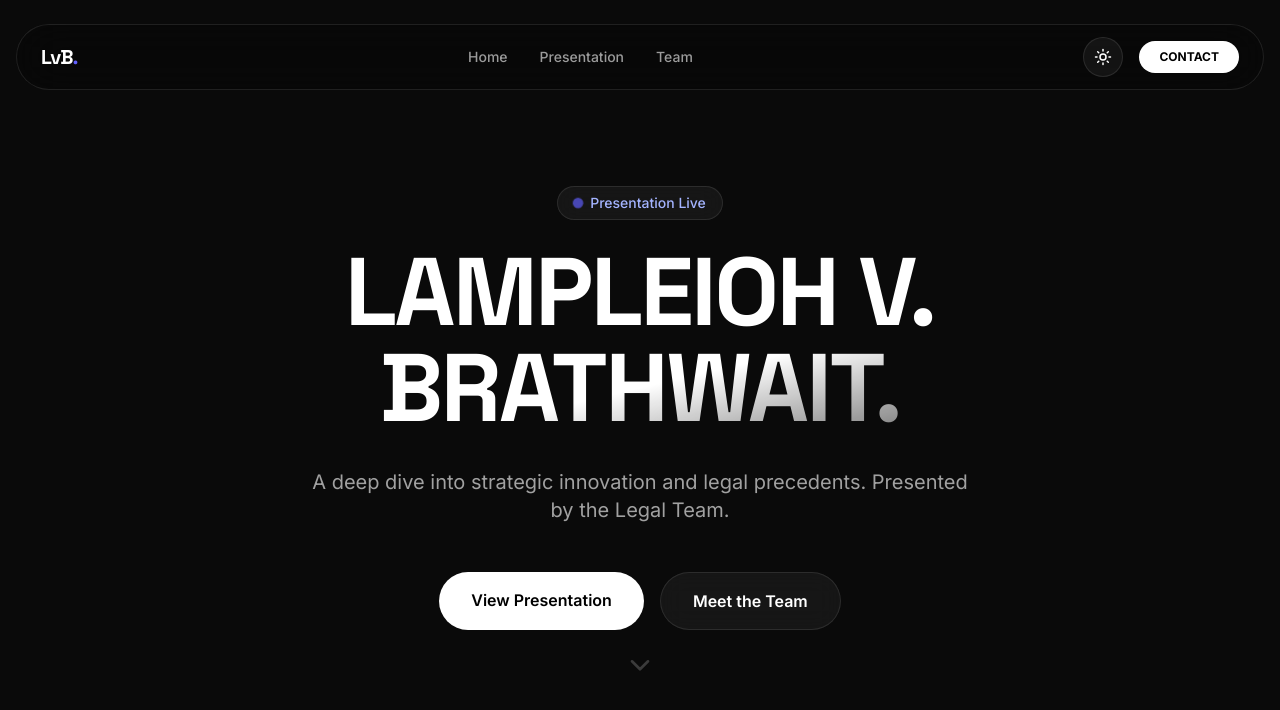
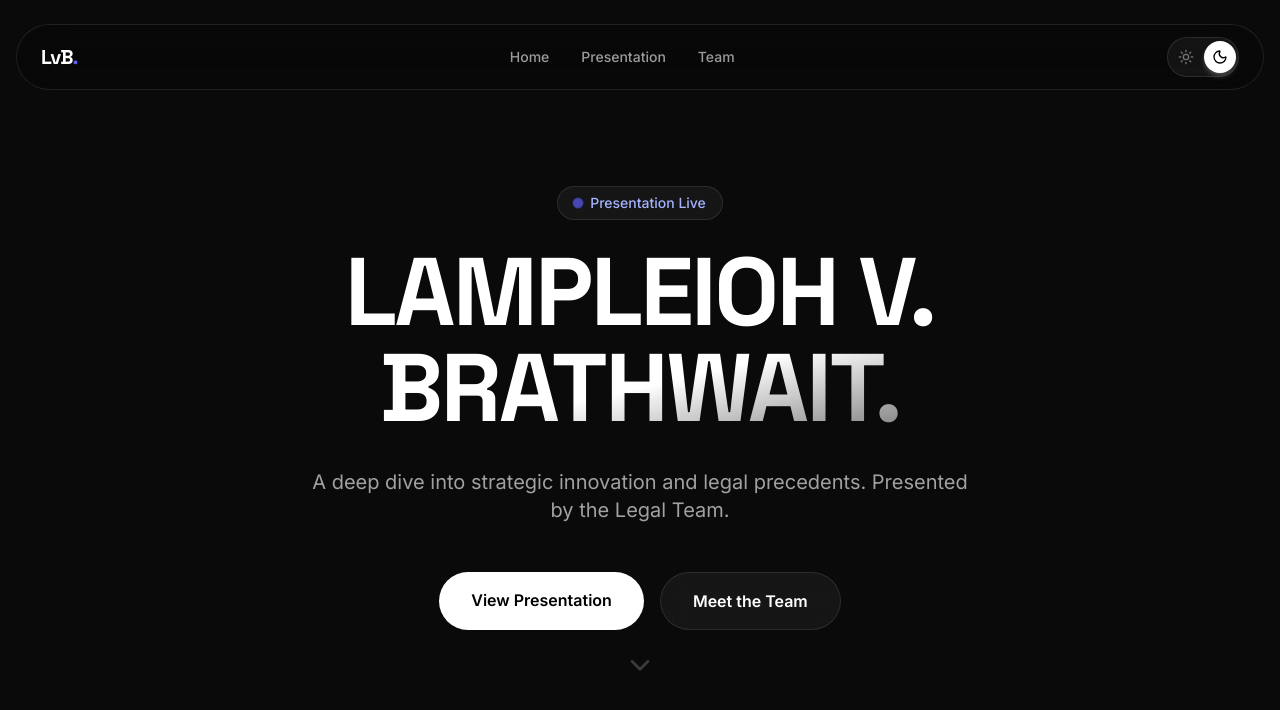
Before and after one commit to YouKnowPrem/lvb, a React (Vite) app: page / in a window 1280 px wide. Shown: the top 710 px of the page. Built offline with nearby package versions, Linux system fonts and the light colour scheme; a web font is replaced by a local one.

Commit message:
Update App.tsx

```diff
--- a/src/App.tsx
+++ b/src/App.tsx
@@ -77,15 +77,21 @@ export default function App() {
             <a href="#presentation" className="transition-colors hover:text-white dark:hover:text-white light:hover:text-neutral-900">Presentation</a>
             <a href="#team" className="transition-colors hover:text-white dark:hover:text-white light:hover:text-neutral-900">Team</a>
           </div>
-          <div className="flex items-center gap-2 sm:gap-4">
+          <div className="flex items-center">
             <button
               onClick={toggleTheme}
-              className="flex h-10 w-10 shrink-0 items-center justify-center rounded-full border border-white/10 bg-white/5 text-white transition-all hover:bg-white/10 dark:text-white light:text-neutral-900 light:border-black/10 light:bg-black/5"
+              className="relative flex h-10 w-[72px] shrink-0 items-center rounded-full border border-white/10 bg-white/5 p-1 transition-all hover:bg-white/10 light:border-black/10 light:bg-black/5"
+              aria-label="Toggle Theme"
             >
-              {isDark ? <Sun size={18} /> : <Moon size={18} />}
-            </button>
-            <button className="rounded-full shrink-0 bg-white px-4 sm:px-5 py-2 text-xs font-bold text-black transition-all hover:bg-neutral-200 active:scale-95 dark:bg-white dark:text-black light:bg-neutral-900 light:text-white">
-              CONTACT
+              <div
+                className={`absolute h-8 w-8 rounded-full transition-transform duration-300 ease-in-out ${
+                  isDark ? "translate-x-[32px] bg-white shadow-md shadow-white/20" : "translate-x-0 bg-neutral-900 shadow-md shadow-black/10"
+                }`}
+              />
+              <div className="relative z-10 flex w-full justify-between items-center px-1.5 pointer-events-none">
+                <Sun size={16} className={`transition-colors duration-300 ${!isDark ? "text-white" : "text-neutral-500 light:text-neutral-400"}`} />
+                <Moon size={16} className={`transition-colors duration-300 ${isDark ? "text-black" : "text-neutral-500 light:text-neutral-400"}`} />
+              </div>
             </button>
           </div>
         </div>
```
